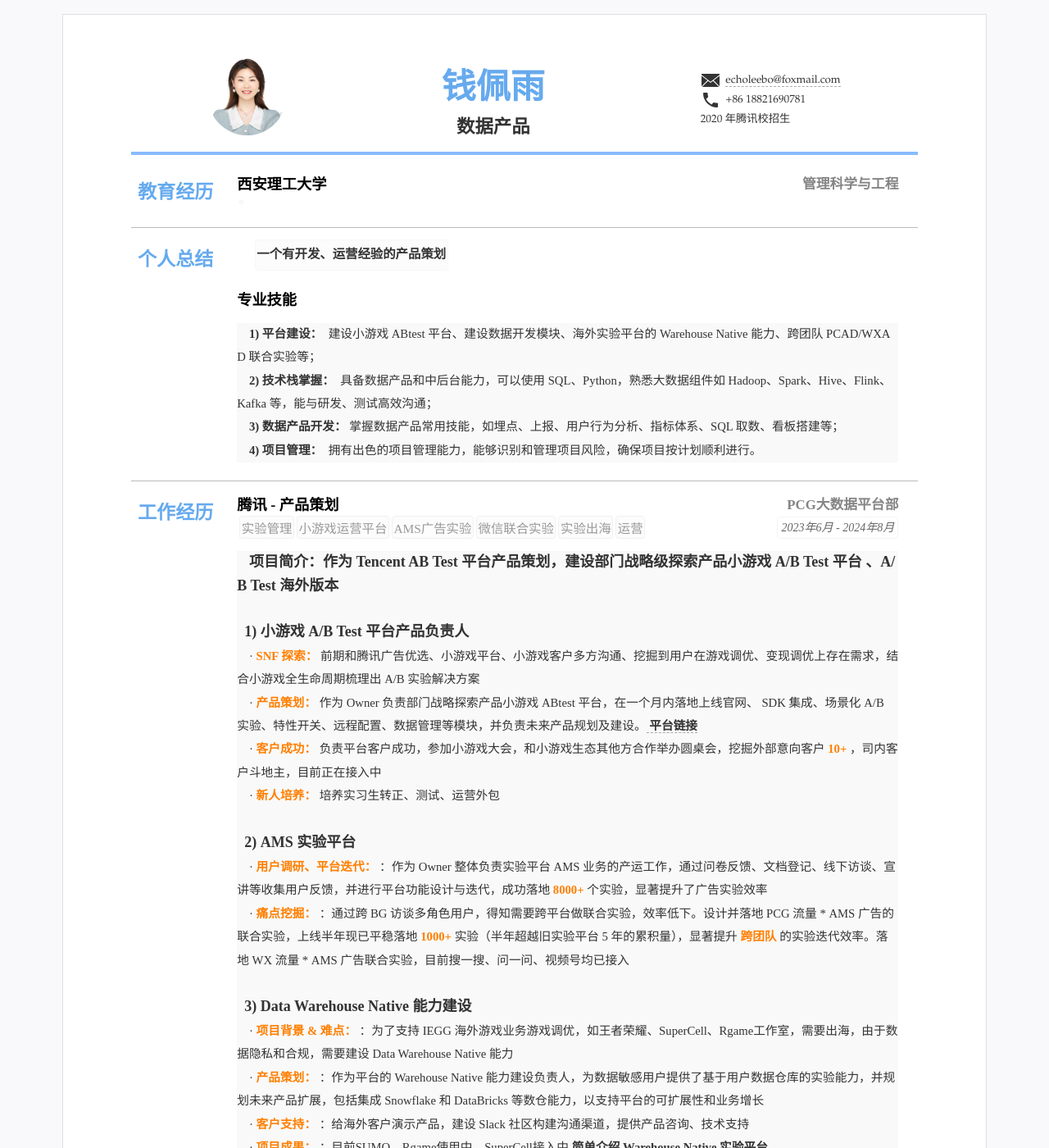
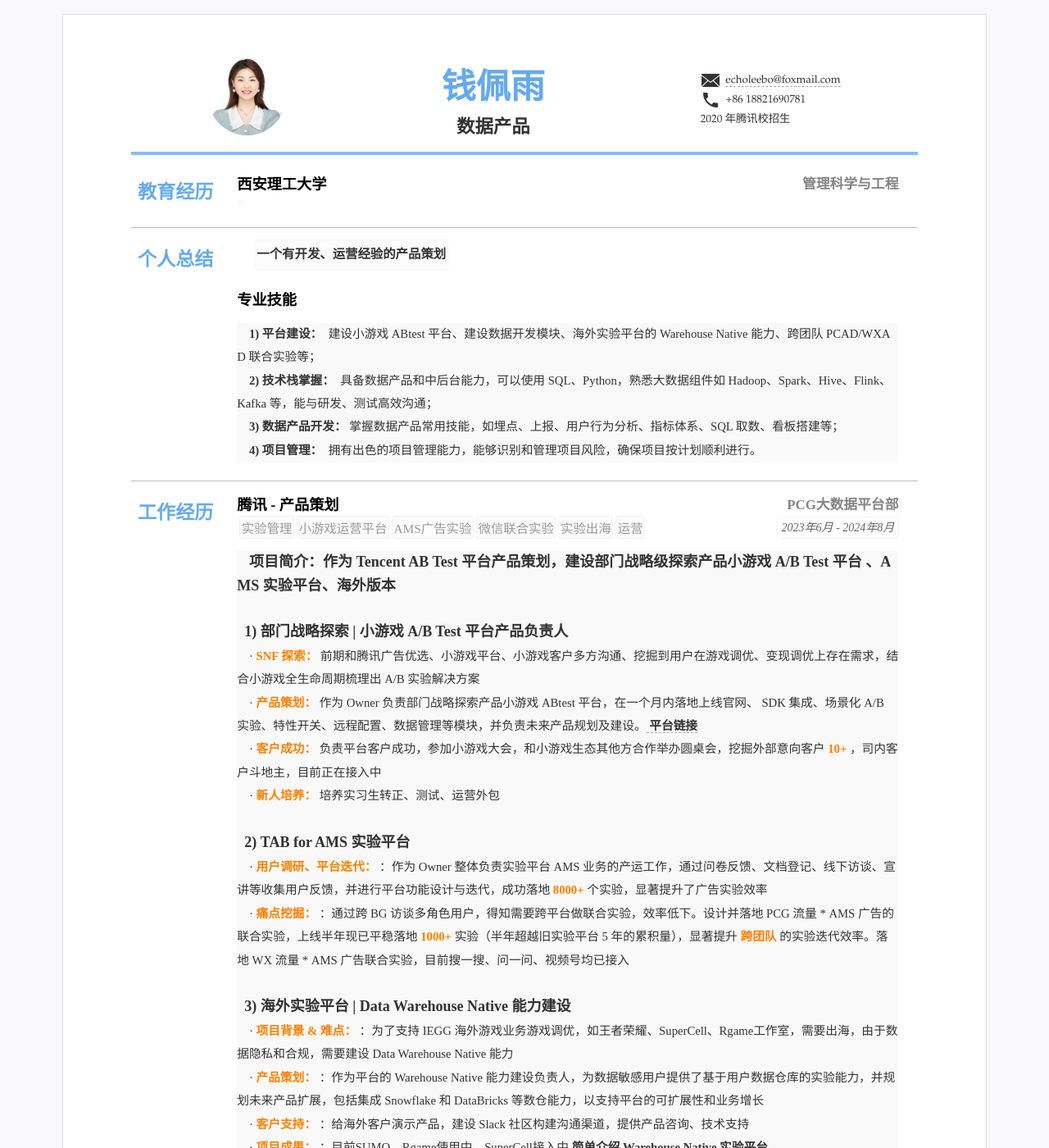
Before and after one commit to kuailexiaoshenxian/cn-wx-cv, a Jekyll site: the page built from index.html, in a window 1280 px wide and 1400 px high. Shown: the whole window at 82% size. Built offline with Jekyll 4.4.1, drawn with Linux system fonts in a browser that asks for light colours.

Commit message:
Update resume.yml

```diff
--- a/_data/resume.yml
+++ b/_data/resume.yml
@@ -98,19 +98,19 @@ main: #简历主要内容，
     # - 画像提升
     # - 实验配置
     # summary: 职务或者工作总结(自动折叠) 业务数据科学：负责新闻业务画像覆盖率、准确率提升，建立画像服务的指标监控体系 <br>  &nbsp &nbsp  平台数据开发：作为开发者完成数据平台的链路搭建和功能上线，为业务提供可靠的画像平台服务
-    detail: <font face="等线"><font size=4><strong>项目简介：作为 Tencent AB Test 平台产品策划，建设部门战略级探索产品小游戏 A/B Test 平台 、A/B Test 海外版本</strong></font></font> <br>  &nbsp &nbsp
+    detail: <font face="等线"><font size=4><strong>项目简介：作为 Tencent AB Test 平台产品策划，建设部门战略级探索产品小游戏 A/B Test 平台 、AMS 实验平台、海外版本</strong></font></font> <br>  &nbsp &nbsp
            <br>
-            <font face="等线"><font size=4><strong> &nbsp 1) 小游戏 A/B Test 平台产品负责人</strong></font> <br>  &nbsp &nbsp
+            <font face="等线"><font size=4><strong> &nbsp 1) 部门战略探索 | 小游戏 A/B Test 平台产品负责人</strong></font> <br>  &nbsp &nbsp
             · <font color=#FF7F00><strong>SNF 探索： </strong></font>前期和腾讯广告优选、小游戏平台、小游戏客户多方沟通、挖掘到用户在游戏调优、变现调优上存在需求，结合小游戏全生命周期梳理出 A/B 实验解决方案<br> &nbsp &nbsp
             · <font color=#FF7F00><strong>产品策划： </strong></font>作为 Owner 负责部门战略探索产品小游戏 ABtest 平台，在一个月内落地上线官网、 SDK 集成、场景化 A/B 实验、特性开关、远程配置、数据管理等模块，并负责未来产品规划及建设。 <a href="https://abetterchoice.cn/"> <strong>平台链接</strong> </a><br> &nbsp &nbsp
             · <font color=#FF7F00><strong>客户成功： </strong></font>负责平台客户成功，参加小游戏大会，和小游戏生态其他方合作举办圆桌会，挖掘外部意向客户<font color=#FF7F00><strong> 10+ </strong></font> ，司内客户斗地主，目前正在接入中 <br> &nbsp &nbsp
             · <font color=#FF7F00><strong>新人培养： </strong></font>培养实习生转正、测试、运营外包 <br> &nbsp &nbsp
             <br>
-            <font face="等线"><font size=4><strong> &nbsp 2) AMS 实验平台</strong></font> <br>  &nbsp &nbsp
+            <font face="等线"><font size=4><strong> &nbsp 2) TAB for AMS 实验平台</strong></font> <br>  &nbsp &nbsp
             · <font color=#FF7F00><strong>用户调研、平台迭代： </strong></font>：作为 Owner 整体负责实验平台 AMS 业务的产运工作，通过问卷反馈、文档登记、线下访谈、宣讲等收集用户反馈，并进行平台功能设计与迭代，成功落地<font color=#FF7F00><strong> 8000+ </strong></font> 个实验，显著提升了广告实验效率 <br> &nbsp &nbsp
             · <font color=#FF7F00><strong>痛点挖掘： </strong></font>：通过跨 BG 访谈多角色用户，得知需要跨平台做联合实验，效率低下。设计并落地 PCG 流量 * AMS 广告的联合实验，上线半年现已平稳落地<font color=#FF7F00><strong> 1000+ </strong></font>实验（半年超越旧实验平台 5 年的累积量），显著提升 <font color=#FF7F00><strong>  跨团队</strong></font> 的实验迭代效率。落地 WX 流量 *  AMS 广告联合实验，目前搜一搜、问一问、视频号均已接入  <br>  &nbsp &nbsp
             <br>
-            <font face="等线"><font size=4><strong> &nbsp 3) Data Warehouse Native 能力建设</strong></font>  <br>  &nbsp &nbsp
+            <font face="等线"><font size=4><strong> &nbsp 3) 海外实验平台 | Data Warehouse Native 能力建设</strong></font>  <br>  &nbsp &nbsp
             · <font color=#FF7F00><strong>项目背景 & 难点： </strong></font>：为了支持 IEGG 海外游戏业务游戏调优，如王者荣耀、SuperCell、Rgame工作室，需要出海，由于数据隐私和合规，需要建设 Data Warehouse Native 能力<br> &nbsp &nbsp
             · <font color=#FF7F00><strong>产品策划： </strong></font>：作为平台的 Warehouse Native 能力建设负责人，为数据敏感用户提供了基于用户数据仓库的实验能力，并规划未来产品扩展，包括集成 Snowflake 和 DataBricks 等数仓能力，以支持平台的可扩展性和业务增长  <br> &nbsp &nbsp
             · <font color=#FF7F00><strong>客户支持： </strong></font>：给海外客户演示产品，建设 Slack 社区构建沟通渠道，提供产品咨询、技术支持<br> &nbsp &nbsp
```
